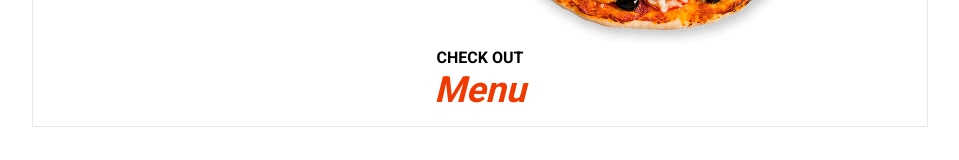
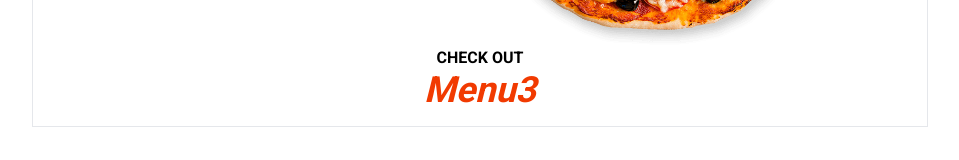
Before and after one commit to jadepeck/food-ordering-app, a Next.js app: page / in a window 1280 px wide. Shown: the part 355-515 px from the top of the page, without its empty margins (160-1119 px from the left). Built offline with nearby package versions, Linux system fonts and the light colour scheme.

Commit message:
homemenu text edit4

```diff
--- a/src/components/layout/HomeMenu.js
+++ b/src/components/layout/HomeMenu.js
@@ -3,7 +3,7 @@ export default function HomeMenu() {
     <section>
       <div className="text-center">
         <h3 className="uppercase text-grap-600 font-semibold">Check out</h3>
-        <h2 className="text-primary font-bold text-4xl italic">Menu</h2>
+        <h2 className="text-primary font-bold text-4xl italic">Menu3</h2>
       </div>
     </section>
   );
```
